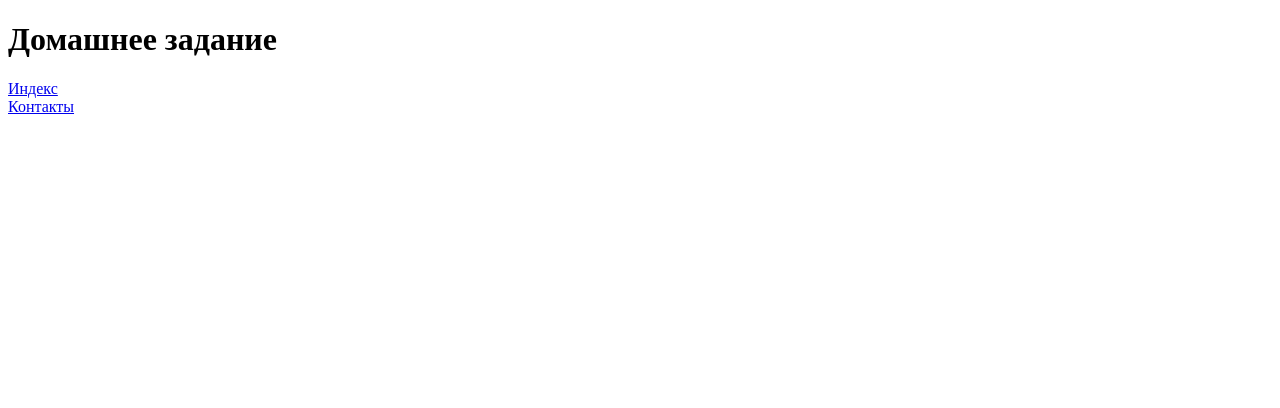
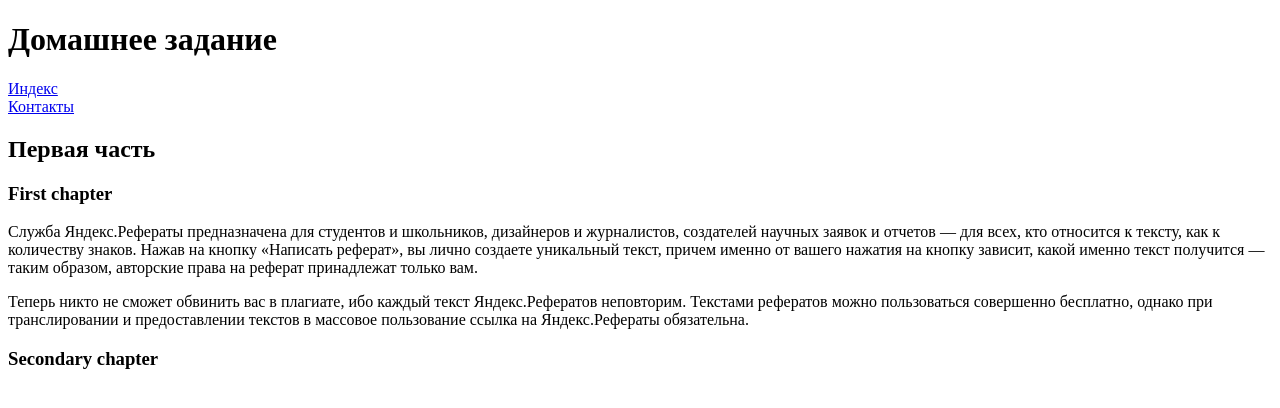
Before and after one commit to Foxi212/Project, a plain HTML site: page Article.html in a window 1280 px wide. Drawn offline with Linux system fonts and the light colour scheme.

Commit message:
Homework
Домашка

```diff
--- a/Article.html
+++ b/Article.html
@@ -20,6 +20,30 @@
         </nav>
 
       </header>
+      <main>
+        <section>
+          <h1>Первая часть</h1>
+          <article>
+            <h1>First chapter</h1>
+            <p>
+              Служба Яндекс.Рефераты предназначена для студентов и школьников, дизайнеров и журналистов, создателей научных заявок и отчетов — для всех, кто относится к тексту, как к количеству знаков.
 
+              Нажав на кнопку «Написать реферат», вы лично создаете уникальный текст, причем именно от вашего нажатия на кнопку зависит, какой именно текст получится — таким образом, авторские права на реферат принадлежат только вам.
+            </p>
+            <p>
+              Теперь никто не сможет обвинить вас в плагиате, ибо каждый текст Яндекс.Рефератов неповторим.
+
+              Текстами рефератов можно пользоваться совершенно бесплатно, однако при транслировании и предоставлении текстов в массовое пользование ссылка на Яндекс.Рефераты обязательна.
+            </p>
+          </article>
+          <article>
+            <h1>Secondary chapter</h1>
+          </article>
+
+
+        </section>
+
+
+      </main>
   </body>
 </html>
```
Also changed, not shown: contacts.html (+6 -0 lines), index.html (line endings or trailing spaces).
